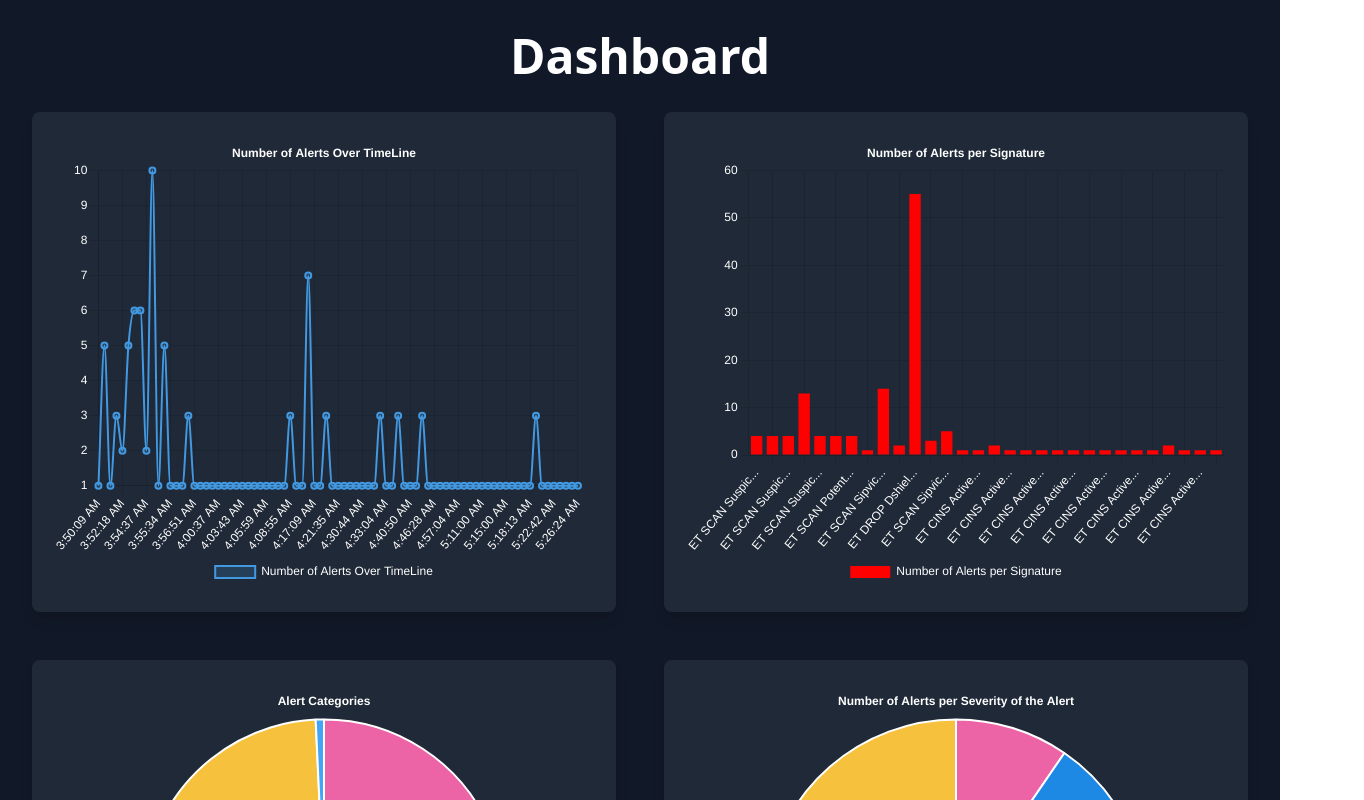
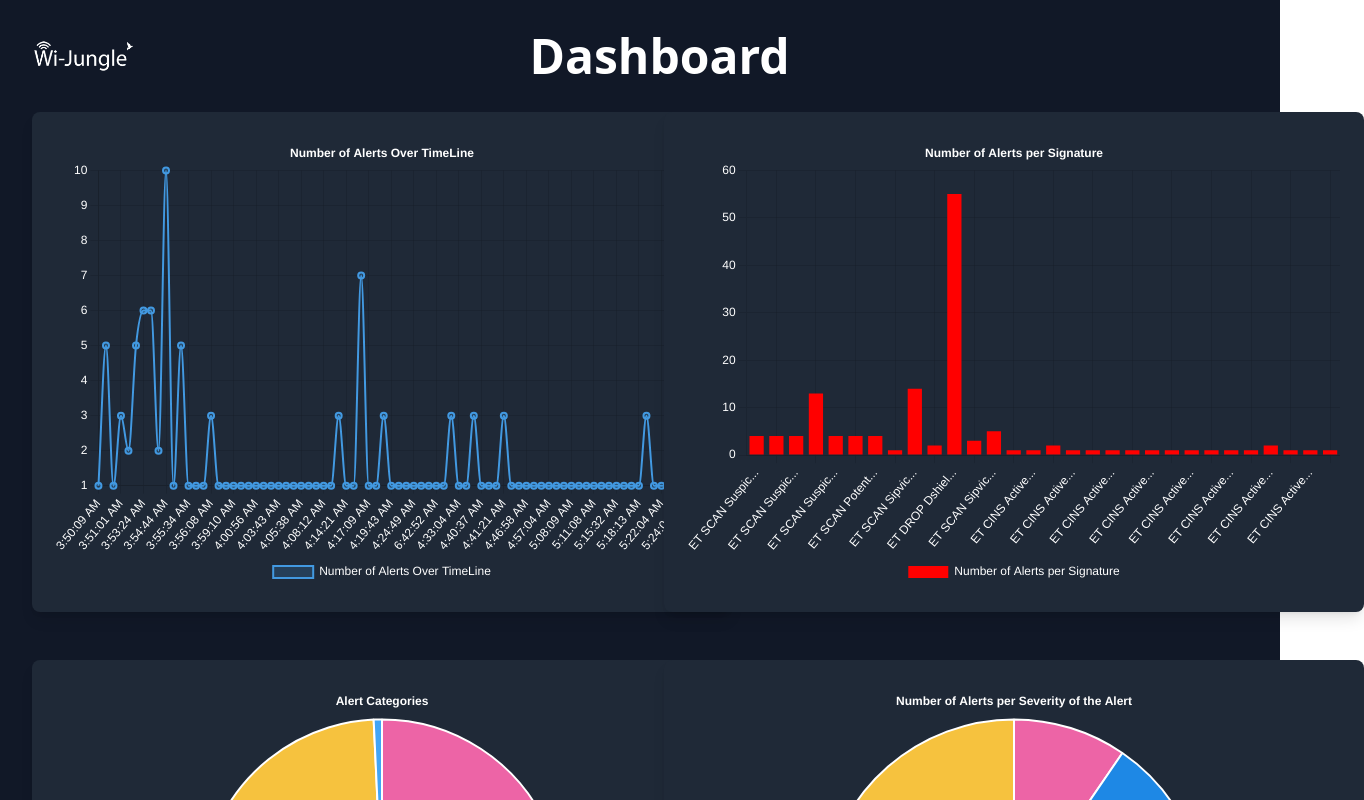
Before and after one commit to saadakbar1/wijungle, a React (Vite) app: page / in a window 1280 px wide. Shown: the top 800 px of the page, 1364 px wide, since content can reach past the window. Built offline with nearby package versions, Linux system fonts and the light colour scheme.

Commit message:
Update Dashboard.jsx

```diff
--- a/src/Dashboard.jsx
+++ b/src/Dashboard.jsx
@@ -128,19 +128,29 @@
 
   return (
     <div className="bg-gray-900 text-white min-h-screen p-8">
-      <h1 className="text-5xl mb-8 text-center"><strong>Dashboard</strong></h1>
+      {/* Logo Container */}
+      <div className="flex items-center justify-between mb-8">
+        <div>
+          <img src="logo.png" alt="Logo" className="h-8" />
+        </div>
+        <h1 className="text-5xl pr-16"><strong>Dashboard</strong></h1>
+        <div></div> {/* Adjust spacing if needed */}
+      </div>
+      {/* Dashboard Content */}
+      <div className="flex justify-center">
         <div className="grid grid-cols-1 md:grid-cols-2 gap-12">
-        <div className="bg-gray-800 p-6 rounded-lg shadow-lg" style={{ height: '500px' }}>
+          <div className="bg-gray-800 p-6 rounded-lg shadow-lg" style={{ height: '500px' ,width: '700px' }}>
             <Line data={lineData} options={chartOptions} />
           </div>
-        <div className="bg-gray-800 p-6 rounded-lg shadow-lg" style={{ height: '500px' }}>
+          <div className="bg-gray-800 p-6 rounded-lg shadow-lg" style={{ height: '500px' ,width: '700px' }}>
             <Bar data={barData} options={chartOptions} />
           </div>
-        <div className="bg-gray-800 p-6 rounded-lg shadow-lg" style={{ height: '500px' }}>
+          <div className="bg-gray-800 p-6 rounded-lg shadow-lg" style={{ height: '500px',width: '700px' }}>
             <Pie data={pieData} options={chartOptionsWithoutScales} />
           </div>
-        <div className="bg-gray-800 p-6 rounded-lg shadow-lg" style={{ height: '500px' }}>
+          <div className="bg-gray-800 p-6 rounded-lg shadow-lg" style={{ height: '500px' ,width: '700px' }}>
             <Doughnut data={doughnutData} options={chartOptionsWithoutScales} />
+          </div>
         </div>
       </div>
     </div>
```
Lines whose indentation alone changed are shown as unchanged.
